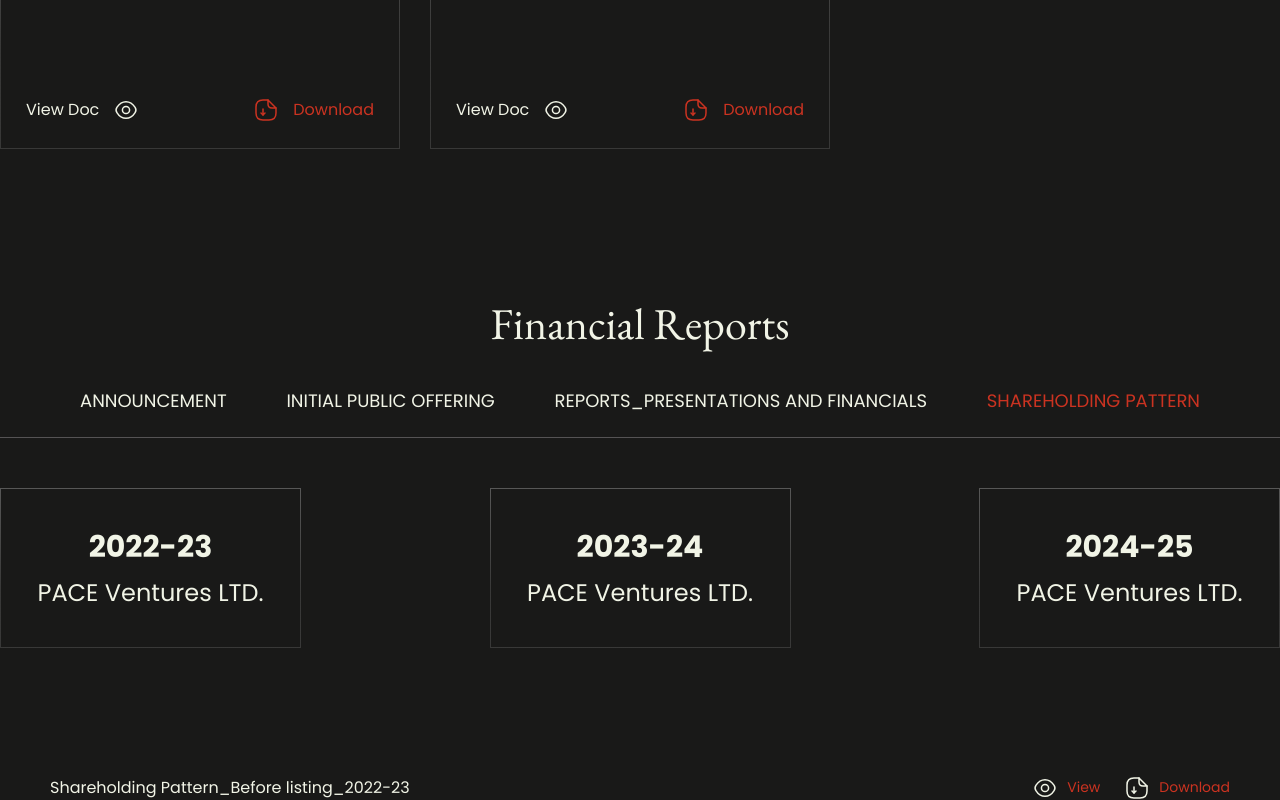
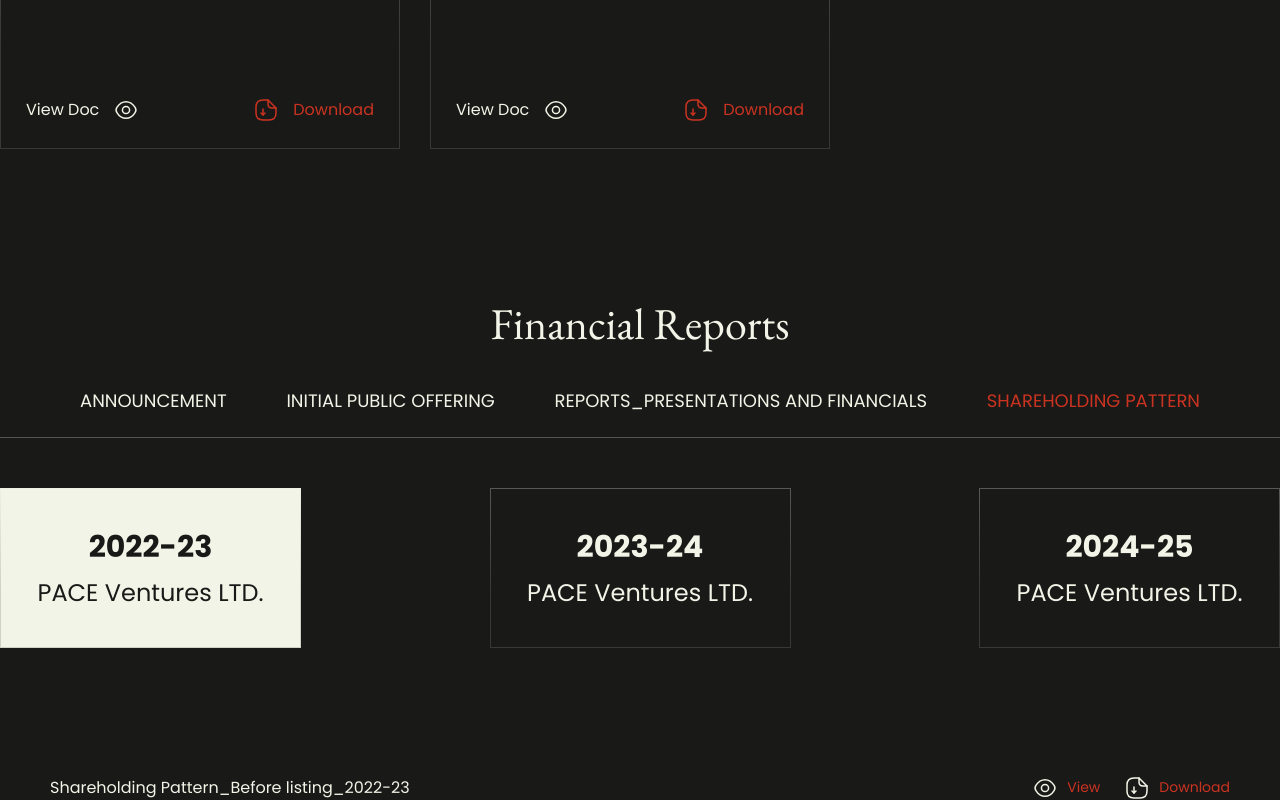
Before and after one commit to TarunRajpurohit123/pace-bussiness-website, a Next.js app in the folder pace-website/: page /investors in a window 1280 px wide. Both pictures are taken after a click on the button "SHAREHOLDING PATTERN". Shown: the part 595-1395 px from the top of the page. Built offline with nearby package versions, Linux system fonts and the light colour scheme.

Commit message:
activate report section done

```diff
--- a/pace-website/src/components/components/ReportSection.jsx
+++ b/pace-website/src/components/components/ReportSection.jsx
@@ -45,7 +45,7 @@
         setCurrentYear(firstAvailableYear);
       }
     }
-  }, [reportsData, currentSidebar]);
+  }, [currentSidebar]);
 
   return (
     <>
@@ -89,7 +89,18 @@
                 if (year.direct && currentTab === "SP") {
                   return year?.years?.map((yr) => {
                     return (
-                      <YearBox year={yr} setCurrentYear={setCurrentYear} />
+                      <YearBox
+                        style={
+                          yr == currentYear
+                            ? {
+                                background: "var(--pure)",
+                                color: "var(--mode-bg)",
+                              }
+                            : {}
+                        }
+                        year={yr}
+                        setCurrentYear={setCurrentYear}
+                      />
                     );
                   });
                 }
--- a/pace-website/src/components/components/YearBox.jsx
+++ b/pace-website/src/components/components/YearBox.jsx
@@ -1,4 +1,8 @@
-export default function YearBox({ year=null, setCurrentYear=null }) {
+export default function YearBox({
+  year = null,
+  setCurrentYear = null,
+  style = {},
+}) {
   return (
     <>
       <section
@@ -6,9 +10,14 @@
         onClick={() => {
           setCurrentYear(year);
         }}
+        style={style}
       >
-        <p className="yearBox__year">{year ? year : ""}</p>
-        <p className="yearBox__company">PACE Ventures LTD.</p>
+        <p className="yearBox__year" style={style}>
+          {year ? year : ""}
+        </p>
+        <p className="yearBox__company" style={style}>
+          PACE Ventures LTD.
+        </p>
       </section>
     </>
   );
```
